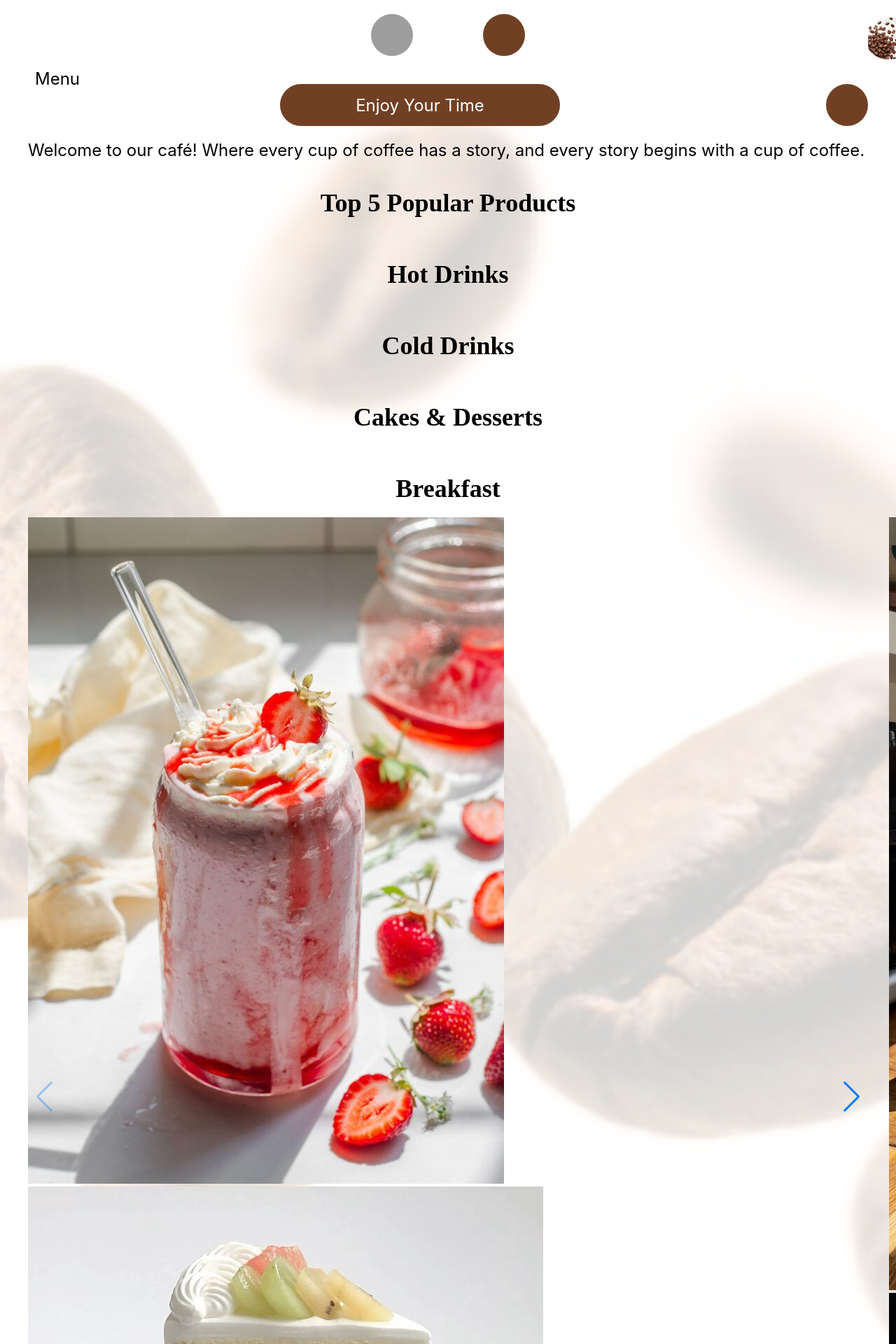
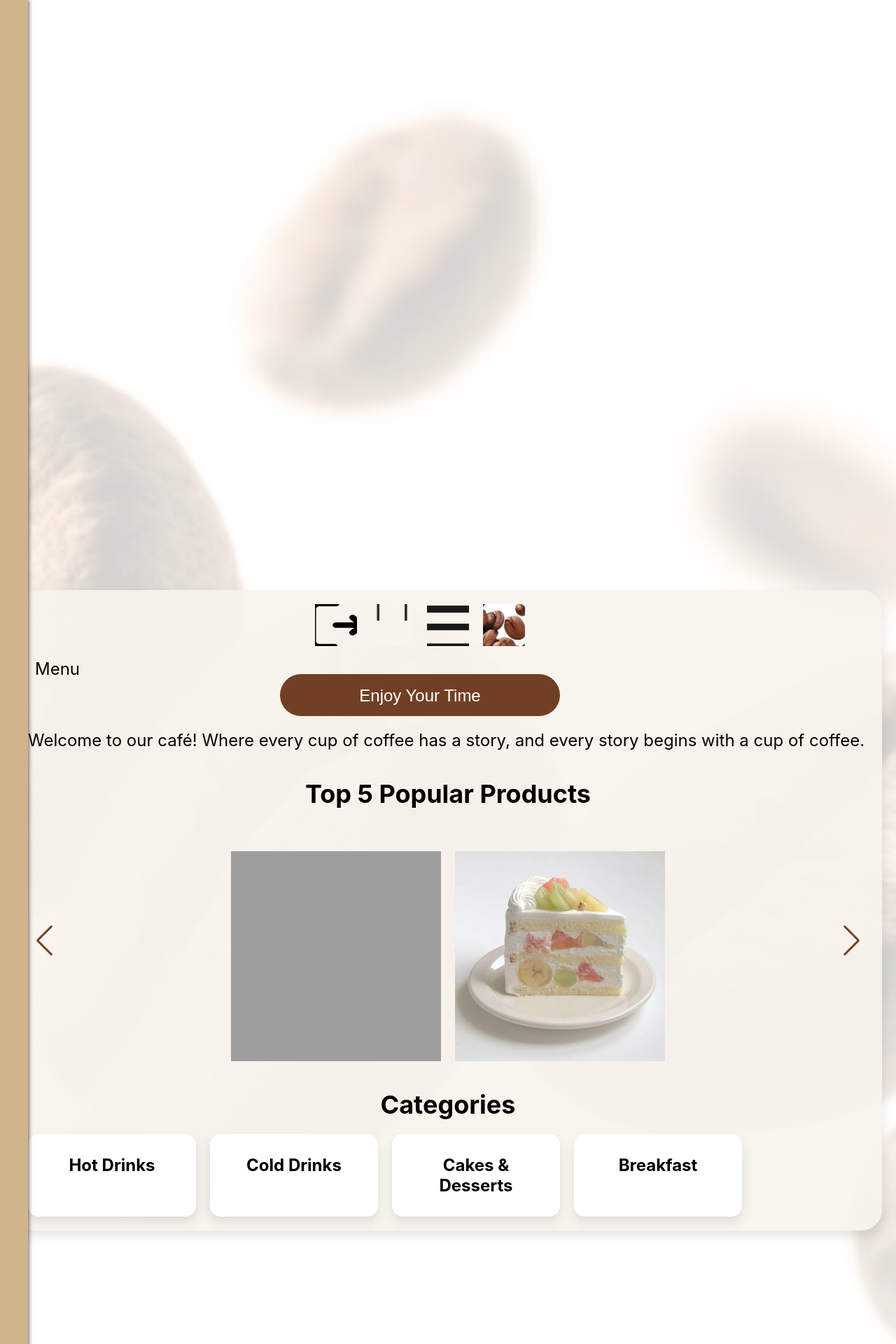
Before and after one commit to tahamoghaddam/CoffeeShop, a Django app: page /HexaCafe/home/ in a window 1280 px wide. Shown: the top 1920 px of the page at 70% size. Run offline with Django 5.2, Linux system fonts and the light colour scheme; a user stored in the database is signed in; data that the repository does not hold is empty; grey boxes are pictures that could not be loaded.

Commit message:
home changes

```diff
--- a/HexaCafe/static/css/home.css
+++ b/HexaCafe/static/css/home.css
@@ -9,6 +9,7 @@ html {
     height: 100%;
     width: 100%;
     overflow-x: hidden;
+    font-family: var(--default-font-family);
 }
 
 .background {
@@ -36,6 +37,9 @@ html {
     max-width: 1200px;
     margin: 0 auto;
     padding: 20px;
+    background: rgba(248, 243, 237, 0.9);
+    border-radius: 30px;
+    box-shadow: 0 8px 16px rgba(0, 0, 0, 0.1);
 }
 
 .design-placeholder {
@@ -58,41 +62,37 @@ html {
     margin-top: 20px;
 }
 
-.solar-logout-outline,
-.gg-menu-round,
-.gg-menu-round-2 {
+.icon {
     width: 60px;
     height: 60px;
-    background: #714024;
-    border-radius: 50%;
-    position: relative;
+    background-size: cover;
     cursor: pointer;
 }
 
-.solar-logout-outline {
-    background: url('../images/logout-icon.png') no-repeat center;
-    background-size: cover;
+#login-logo {
+    background: url('../images/exit icon.png') no-repeat center;
 }
 
-.gg-menu-round .group-1,
-.gg-menu-round .group-3,
-.gg-menu-round-2 .group-3,
-.gg-menu-round-2 .group-5 {
-    width: 60px;
-    height: 60px;
+.menu-icon {
+    background: url('../images/menuicon.png') no-repeat center;
+}
+
+.cart-icon {
+    background: url('../images/shoppingcart.png') no-repeat center;
+}
+
+.history-icon {
+    background: url('../images/shoppinghistory.png') no-repeat center;
+}
+
+.coffee-icon {
     background: url('../images/roundcoffee.png') no-repeat center;
-    background-size: cover;
-    position: relative;
-    top: 5px;
-    left: 550px;
-    z-index: 10;
 }
 
 .menu {
     display: block;
     text-align: left;
     color: #000000;
-    font-family: Inter, var(--default-font-family);
     font-size: 24px;
     font-weight: 400;
     position: absolute;
@@ -115,7 +115,6 @@ html {
 .enjoy-your-time {
     display: block;
     color: #ffffff;
-    font-family: Inter, var(--default-font-family);
     font-size: 24px;
     font-weight: 400;
     line-height: 60px;
@@ -125,7 +124,6 @@ html {
     text-align: center;
     margin: 20px auto;
     color: #000000;
-    font-family: Inter, var(--default-font-family);
     font-size: 24px;
     font-weight: 400;
 }
@@ -184,3 +182,81 @@ html {
 .category-section .products-grid {
     justify-content: flex-start;
 }
+
+/* Swiper Styles */
+.swiper-container {
+    width: 100%;
+    height: 300px;
+    margin-top: 40px;
+    position: relative;
+}
+
+.swiper-slide {
+    display: flex;
+    justify-content: center;
+    align-items: center;
+    gap: 20px;
+}
+
+.swiper-slide img {
+    width: 300px;
+    height: 300px;
+    object-fit: cover;
+}
+
+.swiper-button-next,
+.swiper-button-prev {
+    color: #714024;
+    position: absolute;
+    top: 50%;
+    transform: translateY(-50%);
+    z-index: 10;
+}
+
+/* Menu Styles */
+.menu-container {
+    position: fixed;
+    top: 0;
+    left: -300px; /* Initially hidden off-screen */
+    width: 300px;
+    height: 100%;
+    background-color: #D2B48C; /* Light brown color */
+    box-shadow: 2px 0 5px rgba(0, 0, 0, 0.5);
+    transition: left 0.3s;
+    padding: 20px;
+    z-index: 1000;
+}
+
+.menu-container.active {
+    left: 0; /* Slide in from the left */
+}
+
+.menu-item {
+    margin: 15px 0;
+    font-size: 18px;
+    color: #fff;
+}
+
+.menu-item a {
+    color: #fff;
+    text-decoration: none;
+}
+
+.menu-item a:hover {
+    text-decoration: underline;
+}
+
+.overlay {
+    position: fixed;
+    top: 0;
+    left: 0;
+    width: 100%;
+    height: 100%;
+    background-color: rgba(0, 0, 0, 0.5);
+    z-index: 999;
+    display: none; /* Initially hidden */
+}
+
+.overlay.active {
+    display: block; /* Show when active */
+}
--- a/HexaCafe/templates/home.html
+++ b/HexaCafe/templates/home.html
@@ -1,4 +1,3 @@
-<!DOCTYPE html>
 <html lang="en">
 <head>
   <meta charset="UTF-8">
@@ -14,21 +13,21 @@
     <div class="inner-container">
       <div class="design-placeholder">
         <div class="flex-row-a">
-          <div class="solar-logout-outline" id="login-logo"></div>
-          <div class="group"></div>
-          <div class="group-2"></div>
-          <div class="group-8"></div>
-          <div class="group-9"></div>
-          <div class="gg-menu-round"><div class="group-1"></div></div>
+          <div class="icon solar-logout-outline" id="login-logo"></div>
+          <div class="icon cart-icon"></div>
+          <div class="icon history-icon"></div>
+          <div class="icon coffee-icon"></div>
+          <div class="icon gg-menu-round">
+            <div class="menu-icon"></div>
+          </div>
         </div>
         <span class="menu">Menu</span>
         <div class="flex-row-c">
           <button class="rectangle">
             <span class="enjoy-your-time">Enjoy Your Time</span>
           </button>
-          <div class="gg-menu-round-2">
-            <div class="group-3"></div>
-            <div class="gg-menu-round-4"><div class="group-5"></div></div>
+          <div class="icon gg-menu-round-2">
+            <div class="menu-icon"></div>
           </div>
         </div>
         <span class="welcome-message">
@@ -51,11 +50,33 @@
           </div>
         </div>
 
-        <!-- Category Sections -->
-        <div id="category-sections">
-          {% for category, category_name in categories %}
-          <div class="category-section" id="{{ category }}">
-            <h2>{{ category_name }}</h2>
+        <!-- Slider Section -->
+        <div class="swiper-container">
+          <div class="swiper-wrapper">
+            <div class="swiper-slide">
+              <img src="{% static 'images/slider1.jpg' %}" alt="Slide 1">
+              <img src="{% static 'images/slider2.jpg' %}" alt="Slide 2">
+            </div>
+            <div class="swiper-slide">
+              <img src="{% static 'images/slider3.jpg' %}" alt="Slide 3">
+              <img src="{% static 'images/slider4.jpg' %}" alt="Slide 4">
+            </div>
+            <!-- Add more slides as needed -->
+          </div>
+          <!-- Add Pagination -->
+          <div class="swiper-pagination"></div>
+          <!-- Add Navigation -->
+          <div class="swiper-button-next"></div>
+          <div class="swiper-button-prev"></div>
+        </div>
+
+        <!-- Categories Section -->
+        <div class="category-section">
+          <h2>Categories</h2>
+          <div class="products-grid">
+            {% for category, display_name in categories %}
+            <div class="product-card">
+              <h3>{{ display_name }}</h3>
               <div class="products-grid">
                 {% for product in products %}
                 {% if product.category == category %}
@@ -70,82 +91,50 @@
             </div>
             {% endfor %}
           </div>
+        </div>
 
-        <!-- Slider Section -->
-        <div class="swiper-container">
-          <div class="swiper-wrapper">
-            <div class="swiper-slide">
-              <img src="{% static 'images/slider 1.jpg' %}" alt="Slide 1">
-              <img src="{% static 'images/slider2.jpg' %}" alt="Slide 2">
+        <!-- Menu -->
+        <div class="menu-container">
+          <div class="menu-item"><a href="#">Menu Item 1</a></div>
+          <div class="menu-item"><a href="#">Menu Item 2</a></div>
+          <div class="menu-item"><a href="#">Menu Item 3</a></div>
+          <!-- Add more menu items as needed -->
         </div>
-            <div class="swiper-slide">
-              <img src="{% static 'images/slider 3.jpg' %}" alt="Slide 3">
-              <img src="{% static 'images/slider 4.jpg' %}" alt="Slide 4">
-            </div>
-            <div class="swiper-slide">
-              <img src="{% static 'images/slider5.jpg' %}" alt="Slide 5">
-              <img src="{% static 'images/slider 6.jpg' %}" alt="Slide 1">
-            </div>
-            <div class="swiper-slide">
-              <img src="{% static 'images/slider7.jpg' %}" alt="Slide 2">
-              <img src="{% static 'images/Mojito.jpg' %}" alt="Slide 3">
-            </div>
-            <div class="swiper-slide">
-              <img src="{% static 'images/slider 1.jpg' %}" alt="Slide 4">
-              <img src="{% static 'images/slider2.jpg' %}" alt="Slide 5">
-            </div>
-          </div>
-          <!-- Add Pagination -->
-          <div class="swiper-pagination"></div>
-          <!-- Add Navigation -->
-          <div class="swiper-button-next"></div>
-          <div class="swiper-button-prev"></div>
-        </div>
+
+        <!-- Overlay -->
+        <div class="overlay"></div>
 
       </div>
     </div>
   </div>
 
-  <div class="menu-container">
-    <div class="menu-item"><a href="#hot">• Hot Drinks</a></div>
-    <div class="menu-item"><a href="#cold">• Cold Drinks</a></div>
-    <div class="menu-item"><a href="#cakes">• Cakes & Desserts</a></div>
-    <div class="menu-item"><a href="#breakfasts">• Breakfast</a></div>
-  </div>
-  <div class="overlay"></div>
+  <script>
+    document.addEventListener("DOMContentLoaded", function() {
+      const menuIcon = document.querySelector(".menu-icon");
+      const menuContainer = document.querySelector(".menu-container");
+      const overlay = document.querySelector(".overlay");
 
-  <script src="https://unpkg.com/swiper/swiper-bundle.min.js"></script>
-  <script>
-    document.querySelector('.gg-menu-round .group-1').addEventListener('click', function() {
-      document.querySelector('.menu-container').classList.toggle('active');
-      document.querySelector('.overlay').classList.toggle('active');
+      menuIcon.addEventListener("click", function() {
+          menuContainer.classList.toggle("active");
+          overlay.classList.toggle("active");
       });
 
-    document.querySelector('.overlay').addEventListener('click', function() {
-      document.querySelector('.menu-container').classList.remove('active');
-      document.querySelector('.overlay').classList.remove('active');
+      overlay.addEventListener("click", function() {
+          menuContainer.classList.remove("active");
+          overlay.classList.remove("active");
       });
 
-    document.getElementById('login-logo').addEventListener('click', function() {
-      window.location.href = "{% url 'login' %}";
-    });
-
-    var swiper = new Swiper('.swiper-container', {
-      spaceBetween: 30,
-      centeredSlides: true,
-      autoplay: {
-        delay: 2500,
-        disableOnInteraction: false,
-      },
+      const swiper = new Swiper('.swiper-container', {
+          loop: true,
           pagination: {
               el: '.swiper-pagination',
-        clickable: true,
           },
           navigation: {
               nextEl: '.swiper-button-next',
               prevEl: '.swiper-button-prev',
           },
       });
+  });
   </script>
 </body>
 </html>
```
Lines whose indentation alone changed are shown as unchanged.
